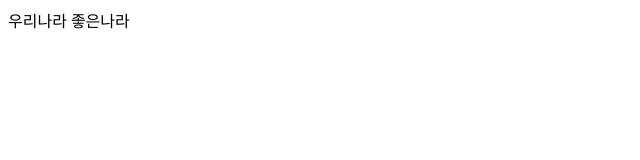
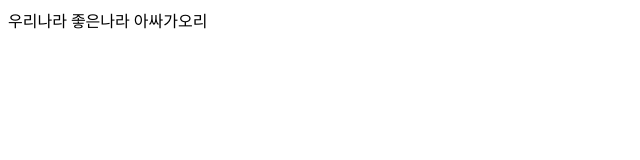
Before and after one commit to yooma2/TestWebApp, a plain HTML site: page index.html in a window 1280 px wide. Shown: the whole page, without its empty margins (0-640 px from the left). Drawn offline with Linux system fonts and the light colour scheme.

Commit message:
change message

```diff
--- a/index.html
+++ b/index.html
@@ -3,6 +3,6 @@
         <title>겁나멋저</title>
     </head>
     <body>
-        우리나라 좋은나라
+        우리나라 좋은나라 아싸가오리
     </body>
 </html>
```
